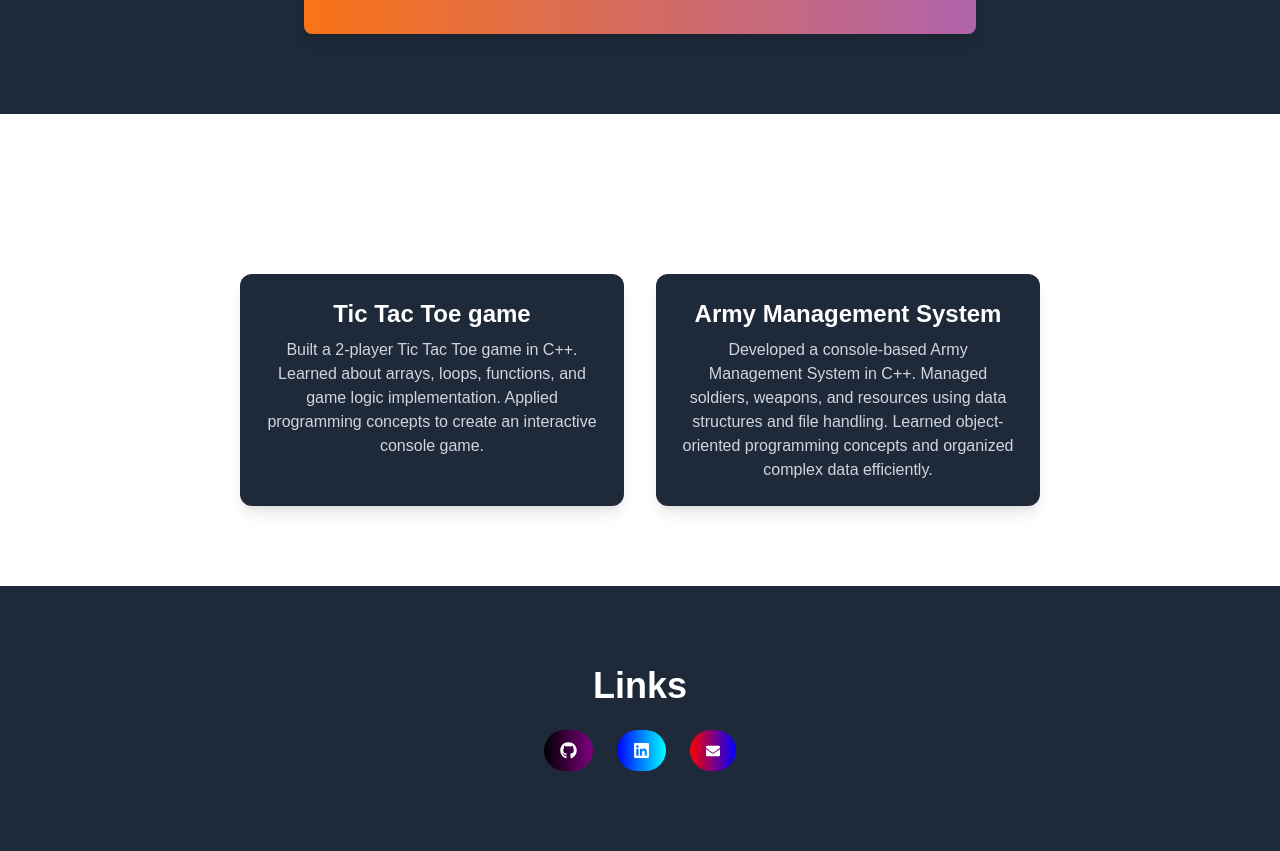
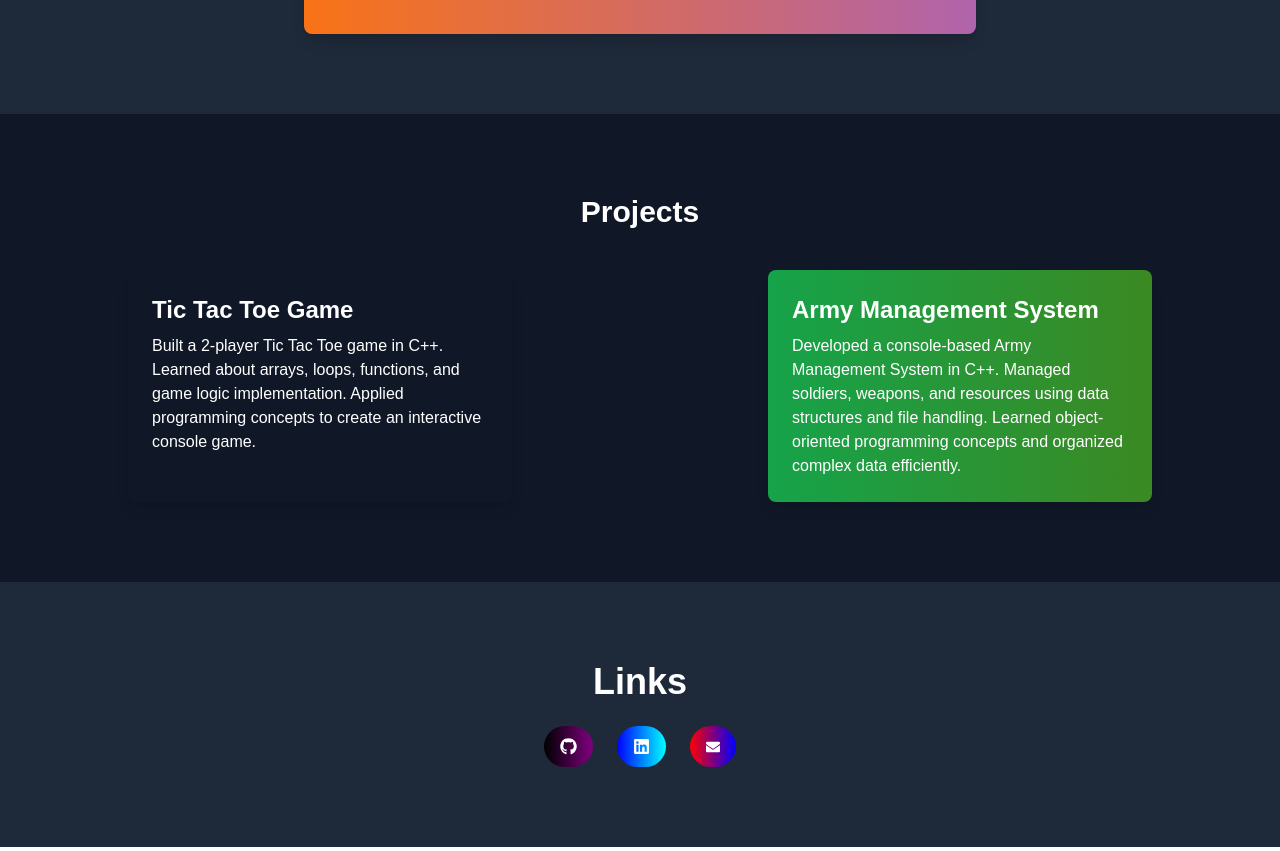
Before and after one commit to sameer890678/portfolio, a Next.js app: page / in a window 1280 px wide. Shown: the part 1046-1897 px from the top of the page. Built offline with nearby package versions, Linux system fonts and the light colour scheme.

Commit message:
PROJECT SECTION CHANGINGS

```diff
--- a/app/globals.css
+++ b/app/globals.css
@@ -46,3 +46,25 @@ body {
 .about-hover:hover {
   background-position: 100% 0;
 }
+
+* Tic Tac Toe hover gradient */
+.tictactoe-hover {
+  background: linear-gradient(90deg, #f97316, #8b5cf6, #3b82f6); /* orange → purple → blue */
+  background-size: 300% 300%;
+  transition: all 1.2s ease-in-out;
+}
+
+.tictactoe-hover:hover {
+  background-position: 100% 0;
+}
+
+/* Army Management hover gradient */
+.army-hover {
+  background: linear-gradient(90deg, #16a34a, #4d7c0f, #166534); /* shades of green */
+  background-size: 300% 300%;
+  transition: all 1.2s ease-in-out;
+}
+
+.army-hover:hover {
+  background-position: 100% 0;
+}
--- a/app/page.tsx
+++ b/app/page.tsx
@@ -59,20 +59,29 @@ export default function Home() {
   </div>
 </section>
 
-      {/* Projects Section */}
-      <section className="py-20 px-4 text-center">
-        <h2 className="text-4xl font-bold mb-10">Projects</h2>
-        <div className="flex flex-col md:flex-row justify-center gap-8">
-          <div className="bg-gray-800 p-6 rounded-xl shadow-lg max-w-sm">
-            <h3 className="text-2xl font-semibold mb-2">Tic Tac Toe game</h3>
-            <p className="text-gray-300">Built a 2-player Tic Tac Toe game in C++. Learned about arrays, loops, functions, and game logic implementation. Applied programming concepts to create an interactive console game.</p>
-          </div>
-          <div className="bg-gray-800 p-6 rounded-xl shadow-lg max-w-sm">
-            <h3 className="text-2xl font-semibold mb-2">Army Management System</h3>
-            <p className="text-gray-300">Developed a console-based Army Management System in C++. Managed soldiers, weapons, and resources using data structures and file handling. Learned object-oriented programming concepts and organized complex data efficiently.</p>
-          </div>
-        </div>
-      </section>
+      <section className="py-20 px-4 bg-gray-900">
+  <h2 className="text-3xl font-bold text-white text-center mb-10">Projects</h2>
+  <div className="grid grid-cols-1 md:grid-cols-2 gap-8 justify-items-center">
+
+    {/* Tic Tac Toe Project */}
+    <div className="p-6 rounded-lg text-white cursor-pointer shadow-lg tictactoe-hover max-w-sm">
+      <h3 className="text-2xl font-semibold mb-2">Tic Tac Toe Game</h3>
+      <p>
+        Built a 2-player Tic Tac Toe game in C++. Learned about arrays, loops, functions, and game logic implementation. Applied programming concepts to create an interactive console game.
+      </p>
+    </div>
+
+    {/* Army Management Project */}
+    <div className="p-6 rounded-lg text-white cursor-pointer shadow-lg army-hover max-w-sm">
+      <h3 className="text-2xl font-semibold mb-2">Army Management System</h3>
+      <p>
+        Developed a console-based Army Management System in C++. Managed soldiers, weapons, and resources using data structures and file handling. Learned object-oriented programming concepts and organized complex data efficiently.
+      </p>
+    </div>
+
+  </div>
+</section>
+
 {/* Links Section */}
 <section className="py-20 px-4 bg-gray-800 text-center">
   <h2 className="text-4xl font-bold mb-6">Links</h2>
```
